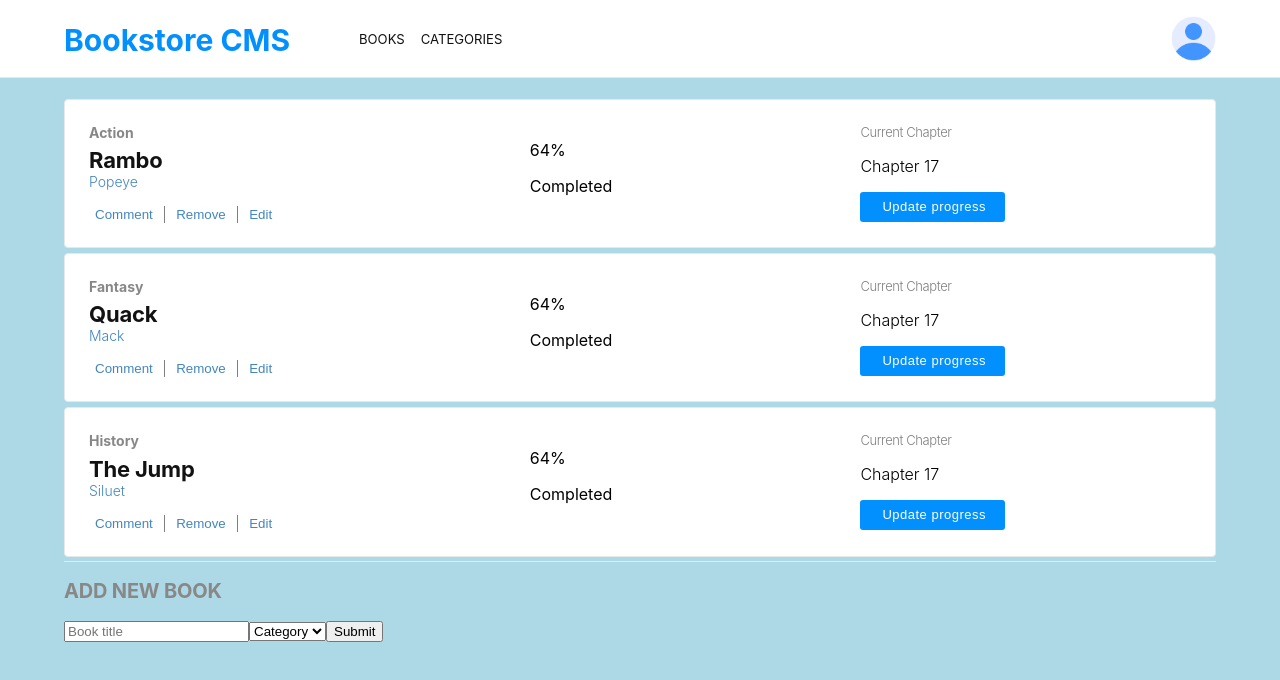
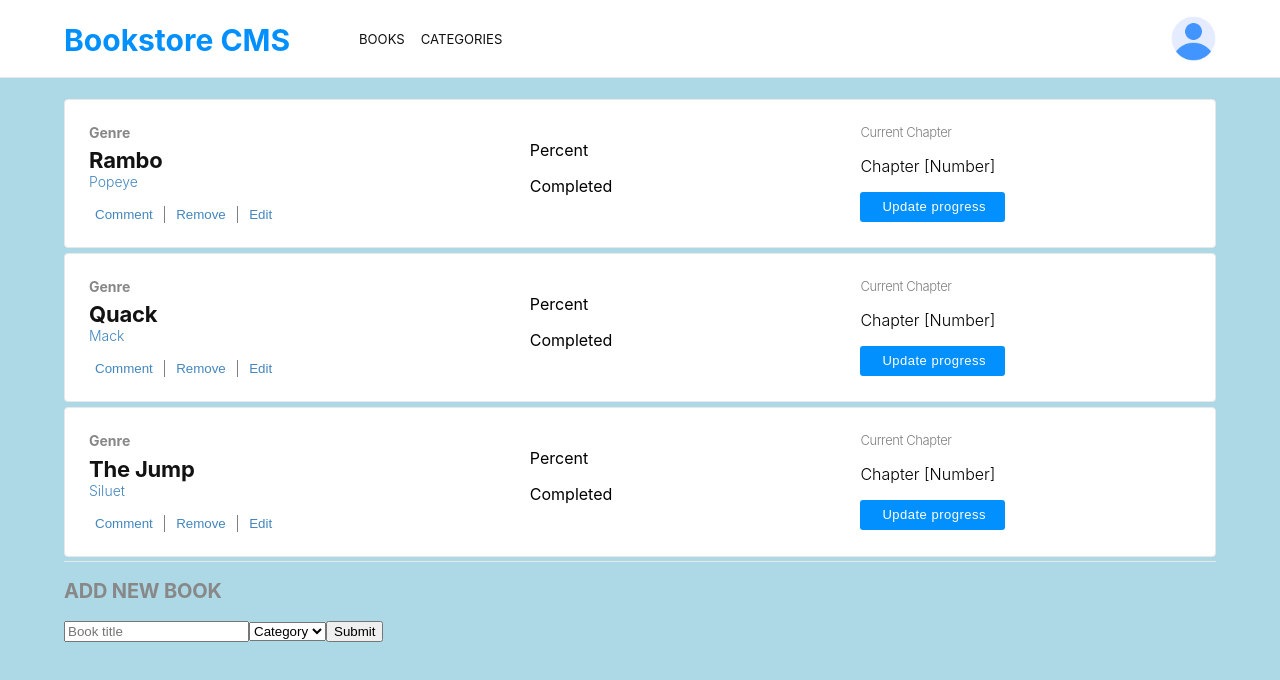
Before and after one commit to Yothu/bookstore-react, a React (Create React App) app: page / in a window 1280 px wide. Shown: the top 680 px of the page. Built offline with nearby package versions, Linux system fonts and the light colour scheme.

Commit message:
Complete redux add

```diff
--- a/src/components/Book.js
+++ b/src/components/Book.js
@@ -2,7 +2,7 @@ import styled from 'styled-components';
 import PropTypes from 'prop-types';
 import './Book.css';
 
-const Book = ({ data }) => {
+const Book = ({ id, title, author }) => {
   const DataContainer = styled.div`
     display: grid;
     grid-template-columns: 40% 30% 30%;
@@ -44,7 +44,6 @@ const Book = ({ data }) => {
 
   const Actions = styled.div`
     display: flex;
-    list-style: none;
     margin: 1rem 0 0 0;
     padding: 0;
   `;
@@ -82,13 +81,11 @@ const Book = ({ data }) => {
     border: none;
   `;
 
-  const { genre, title, author } = data;
-
   return (
-    <DataContainer>
+    <DataContainer id={id}>
       <div>
         <Data>
-          <Genre>{genre}</Genre>
+          <Genre>Genre</Genre>
           <Title>{title}</Title>
           <Author>{author}</Author>
         </Data>
@@ -99,12 +96,12 @@ const Book = ({ data }) => {
         </Actions>
       </div>
       <div>
-        <p>64%</p>
+        <p>Percent</p>
         <p>Completed</p>
       </div>
       <div>
         <CurrentChapter>Current Chapter</CurrentChapter>
-        <Chapter>Chapter 17</Chapter>
+        <Chapter>Chapter [Number]</Chapter>
         <UpdateButton>Update progress</UpdateButton>
       </div>
     </DataContainer>
@@ -112,8 +109,7 @@ const Book = ({ data }) => {
 };
 
 Book.propTypes = {
-  data: PropTypes.instanceOf(Object).isRequired,
-  genre: PropTypes.string.isRequired,
+  id: PropTypes.number.isRequired,
   title: PropTypes.string.isRequired,
   author: PropTypes.string.isRequired,
 };
--- a/src/components/BookForm.js
+++ b/src/components/BookForm.js
@@ -1,6 +1,11 @@
 import styled from 'styled-components';
+import { useDispatch } from 'react-redux';
+import { useState } from 'react';
+import { addBook } from '../redux/books/books';
 
 const BookForm = () => {
+  const dispatch = useDispatch();
+
   const FormContainer = styled.div`
     border-top: 1px solid #e8e8e8;
   `;
@@ -12,13 +17,29 @@ const BookForm = () => {
     color: #888;
   `;
 
+  const [title, setTitle] = useState('');
+  const [id, setId] = useState(1);
+
+  const submitBookToStore = (e) => {
+    e.preventDefault();
+
+    const newBook = {
+      id,
+      title,
+      author: 'Robert',
+    };
+
+    dispatch(addBook(newBook));
+    setId(id + 1);
+  };
+
   return (
     <FormContainer>
       <AddBook>ADD NEW BOOK</AddBook>
-      <form>
-        <input type="text" name="name" placeholder="Book title" />
-        <select>
-          <option disabled selected>Category</option>
+      <form onSubmit={submitBookToStore}>
+        <input type="text" onChange={(e) => setTitle(e.target.value)} value={title} placeholder="Book title" />
+        <select defaultValue="DEFAULT">
+          <option value="DEFAULT" disabled>Category</option>
         </select>
         <input type="submit" />
       </form>
--- a/src/components/Books.js
+++ b/src/components/Books.js
@@ -1,23 +1,23 @@
+// import { Provider } from 'react-redux';
 import styled from 'styled-components';
+import { Provider } from 'react-redux';
 import Book from './Book';
 import BookForm from './BookForm';
+import store from '../redux/configureStore';
 
 const booksData = [
   {
     id: 1,
-    genre: 'Action',
     title: 'Rambo',
     author: 'Popeye',
   },
   {
     id: 2,
-    genre: 'Fantasy',
     title: 'Quack',
     author: 'Mack',
   },
   {
     id: 3,
-    genre: 'History',
     title: 'The Jump',
     author: 'Siluet',
   },
@@ -26,19 +26,34 @@ const booksData = [
 const Books = () => {
   const Background = styled.div`
     background-color: lightblue;
-    padding-left: 5vw;
-    padding-right: 5vw;
-    padding-top: 1rem;
-    padding-bottom: 1rem;
+    padding: 1rem 5vw;
     min-height: 100vh;
   `;
 
-  const bookList = booksData.map((book) => (<Book data={book} key={book.id} />));
+  // const bookList = booksData.map((book) => (
+  //   <Book
+  //     title={book.title}
+  //     author={book.author}
+  //     key={book.id}
+  //     id={book.id}
+  //   />
+  // ));
 
   return (
     <Background>
-      {bookList}
-      <BookForm />
+      {
+        booksData.map((book) => (
+          <Book
+            title={book.title}
+            author={book.author}
+            key={book.id}
+            id={book.id}
+          />
+        ))
+      }
+      <Provider store={store}>
+        <BookForm />
+      </Provider>
     </Background>
   );
 };
--- a/src/components/Header.js
+++ b/src/components/Header.js
@@ -1,20 +1,18 @@
 import { Link } from 'react-router-dom';
 import styled from 'styled-components';
-import uIcon from '../images/user.png';
+import uIcon from '../assets/images/user.png';
 
 const Header = () => {
   const OuterHeader = styled.header`
     width: 100%;
-    padding-top: 1rem;
-    padding-bottom: 1rem;
+    padding: 1rem 0;
     border-bottom: 1px solid #e8e8e8;
     background-color: white;
   `;
 
   const InnerHeader = styled.nav`
     display: flex;
-    margin-left: 5vw;
-    margin-right: 5vw;
+    margin: 0 5vw;
     justify-content: space-between;
   `;
 
@@ -25,10 +23,6 @@ const Header = () => {
     margin: 0.375rem 2.938rem 0.125rem 0;
     font-size: 1.875rem;
     font-weight: bold;
-    font-stretch: normal;
-    font-style: normal;
-    line-height: normal;
-    letter-spacing: normal;
     color: #0290ff;
   `;
 
@@ -38,13 +32,8 @@ const Header = () => {
   `;
 
   const linkBtn = {
-    paddingLeft: '0.5rem',
-    paddingRight: '0.5rem',
+    padding: '0 0.5rem',
     fontSize: '0.82rem',
-    fontWeight: 'normal',
-    fontStretch: 'normal',
-    fontStyle: 'normal',
-    lineHeight: 'normal',
     textDecoration: 'none',
     color: '#121212',
   };
--- a/src/redux/configureStore.js
+++ b/src/redux/configureStore.js
@@ -4,7 +4,6 @@ import booksReducer from './books/books';
 
 const reducer = combineReducers({
   booksReducer,
-  // additional reducers could be added here
 });
 
 const store = createStore(
```
Also changed, not shown: src/assets/images/user.png (renamed from src/images/user.png).
